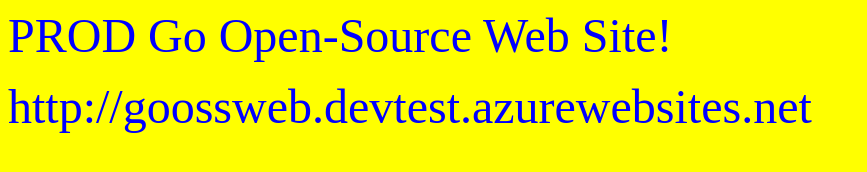
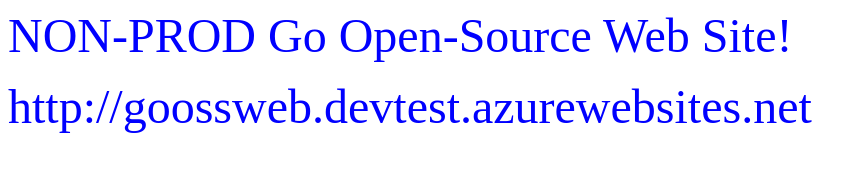
Before and after one commit to rotemrozmarin/AzureAppServ, a plain HTML site: page index.html in a window 1280 px wide. Shown: the whole page, without its empty margins (0-867 px from the left). Drawn offline with Linux system fonts and the light colour scheme.

Commit message:
Update index.html

```diff
--- a/index.html
+++ b/index.html
@@ -1,7 +1,7 @@
 <html>
 <header><title>This is title</title></header>
-<body style="background-color:yellow;">
-<font size="18" color="blue">PROD Go Open-Source Web Site!</font>
+<body style="background-color:non;">
+<font size="18" color="blue">NON-PROD Go Open-Source Web Site!</font>
   </p>
 <font size="8" color="blue">http://goossweb.devtest.azurewebsites.net</font>
   </html>
```
